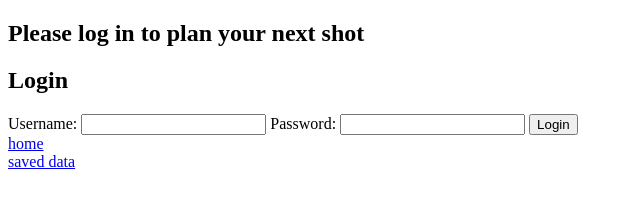
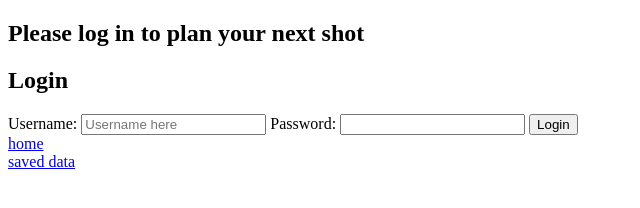
Before and after one commit to atidepod/startup1, a plain HTML site: page index.html in a window 1280 px wide. Shown: the full height of the page, 0-640 px from the left. Drawn offline with Linux system fonts and the light colour scheme.

Commit message:
Update index.html

```diff
--- a/index.html
+++ b/index.html
@@ -14,7 +14,7 @@
         <h2>Login</h2>
         <form action="login.php" method="post">
             <label for="username">Username:</label>
-            <input type="text" id="username" name="username" required>
+            <input type="text" id="username" name="username" required placeholder="Username here">
 
             <label for="password">Password:</label>
             <input type="password" id="password" name="password" required>
@@ -24,5 +24,6 @@
     </div>
     <div><a href="startup.html">home</a></div>
     <div><a href="saved_data.html">saved data</a></div>
+    <div><a href="https://github.com/atidepod/startup1/tree/main"></a></div>
 </body>
 </html>
```
